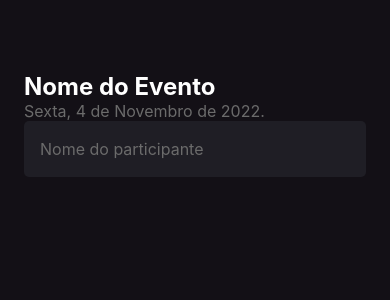
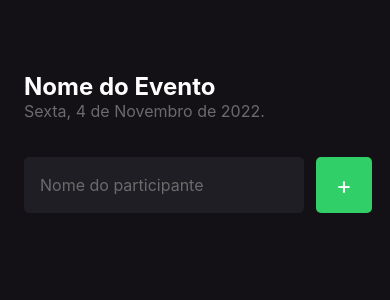
Before and after one commit to Savio-Anjos/APP-imhere, a React Native app: screen / in a window 390 px wide. Shown: the top 300 px of the page. Built offline with nearby package versions, Linux system fonts and the light colour scheme.

Commit message:
feat: :sparkles: Adjusting flex direction

```diff
--- a/src/screens/Home/index.tsx
+++ b/src/screens/Home/index.tsx
@@ -1,19 +1,28 @@
 import { StatusBar } from "expo-status-bar";
-import { Text, TextInput, View } from "react-native";
+import { Text, TextInput, TouchableOpacity, View } from "react-native";
 import { styles } from "./styles";
 
 export function Home() {
+  function handleParticipantAdd() {
+    console.log("Você clicou no botão de Adricionar!");
+  }
+
   return (
     <View style={styles.container}>
       <Text style={styles.eventName}>Nome do Evento</Text>
       <Text style={styles.eventDate}>Sexta, 4 de Novembro de 2022.</Text>
 
+      <View style={styles.form}>
         <TextInput
           style={styles.input}
           placeholder="Nome do participante"
           placeholderTextColor="#6B6B6B"
         />
+        <TouchableOpacity style={styles.button} onPress={handleParticipantAdd}>
+          <Text style={styles.buttonText}>+</Text>
+        </TouchableOpacity>
         <StatusBar style="auto" />
+      </View>
     </View>
   );
 }
--- a/src/screens/Home/styles.ts
+++ b/src/screens/Home/styles.ts
@@ -17,11 +17,31 @@
     fontSize: 16,
   },
   input: {
+    flex: 1,
     height: 56,
     backgroundColor: "#1F1E25",
     borderRadius: 5,
     color: "#FFF",
     padding: 16,
     fontSize: 16,
+    marginRight: 12,
+  },
+  buttonText: {
+    color: "#FFF",
+    fontSize: 24,
+  },
+  button: {
+    width: 56,
+    height: 56,
+    borderRadius: 5,
+    backgroundColor: "#31CF67",
+    alignItems: "center",
+    justifyContent: "center",
+  },
+  form: {
+    width: "100%",
+    flexDirection: "row",
+    marginTop: 36,
+    marginBottom: 42,
   },
 });
```
Lines whose indentation alone changed are shown as unchanged.
